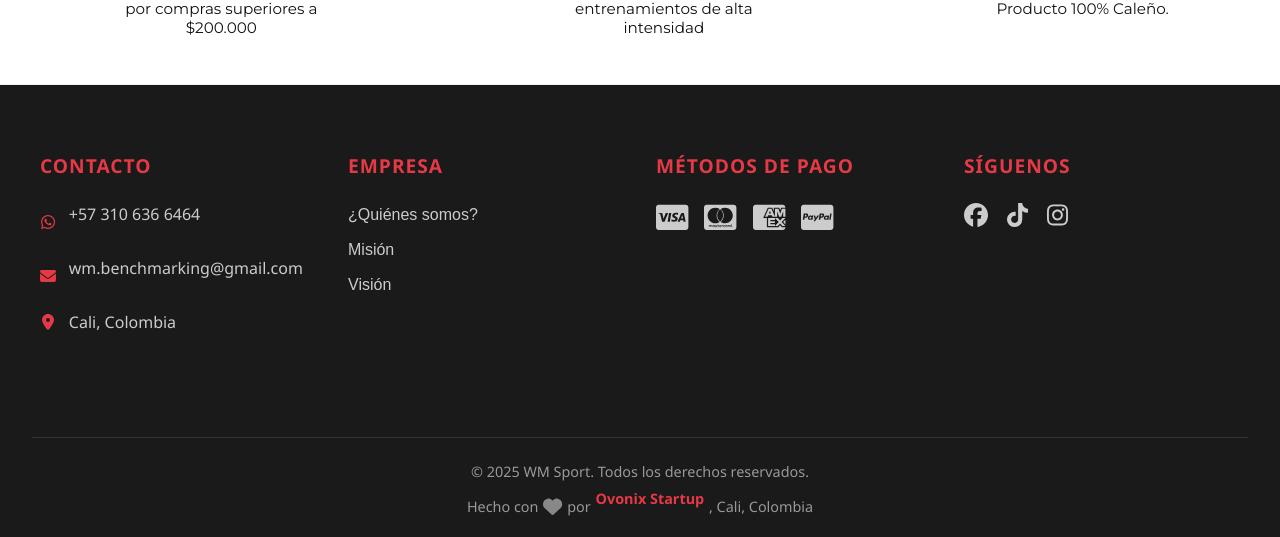
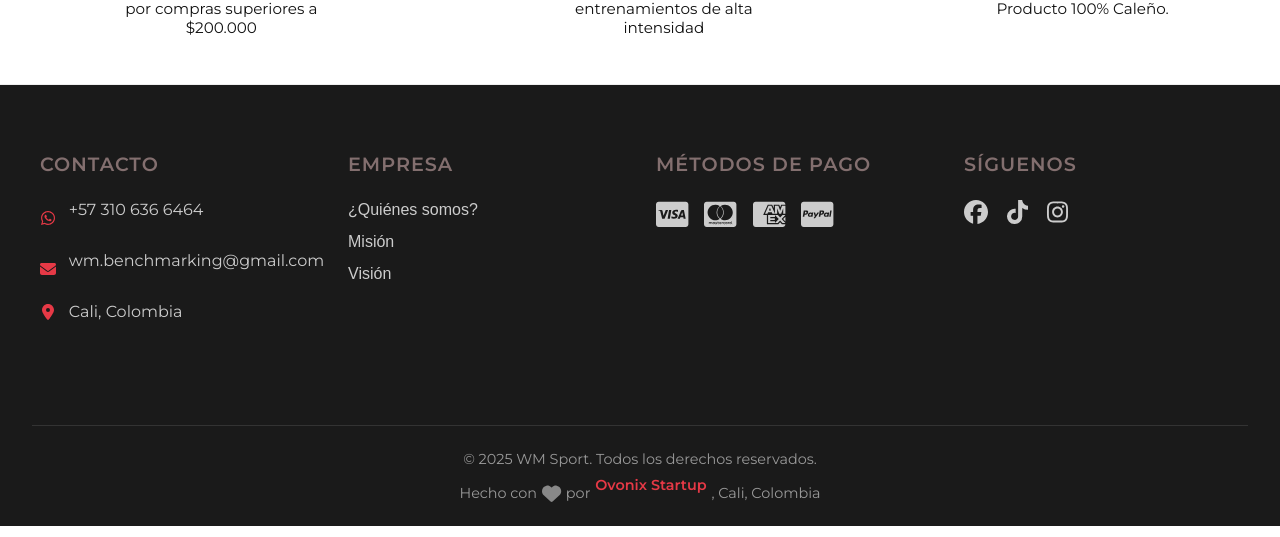
Before and after one commit to mayra-Sanchez/WM, a React (Vite) app: page / in a window 1280 px wide. Shown: the part 953-1490 px from the top of the page. Built offline with nearby package versions, Linux system fonts and the light colour scheme; no server answers.

Commit message:
actualizacion lighthouse

```diff
--- a/src/components/Footer/Footer.css
+++ b/src/components/Footer/Footer.css
@@ -4,7 +4,6 @@
   background-color: #1a1a1a;
   color: #ffffff;
   padding: 3rem 2rem 1rem;
-  font-family: 'Segoe UI', Tahoma, Geneva, Verdana, sans-serif;
 }
 
 .footer-container {
@@ -18,9 +17,9 @@
 
 .footer-title {
   font-size: 1.2rem;
+  margin-bottom: 1.5rem;
+  color: #836f6f;
   font-weight: 600;
-  margin-bottom: 1.5rem;
-  color: #e63946;
   text-transform: uppercase;
   letter-spacing: 1px;
 }
```
